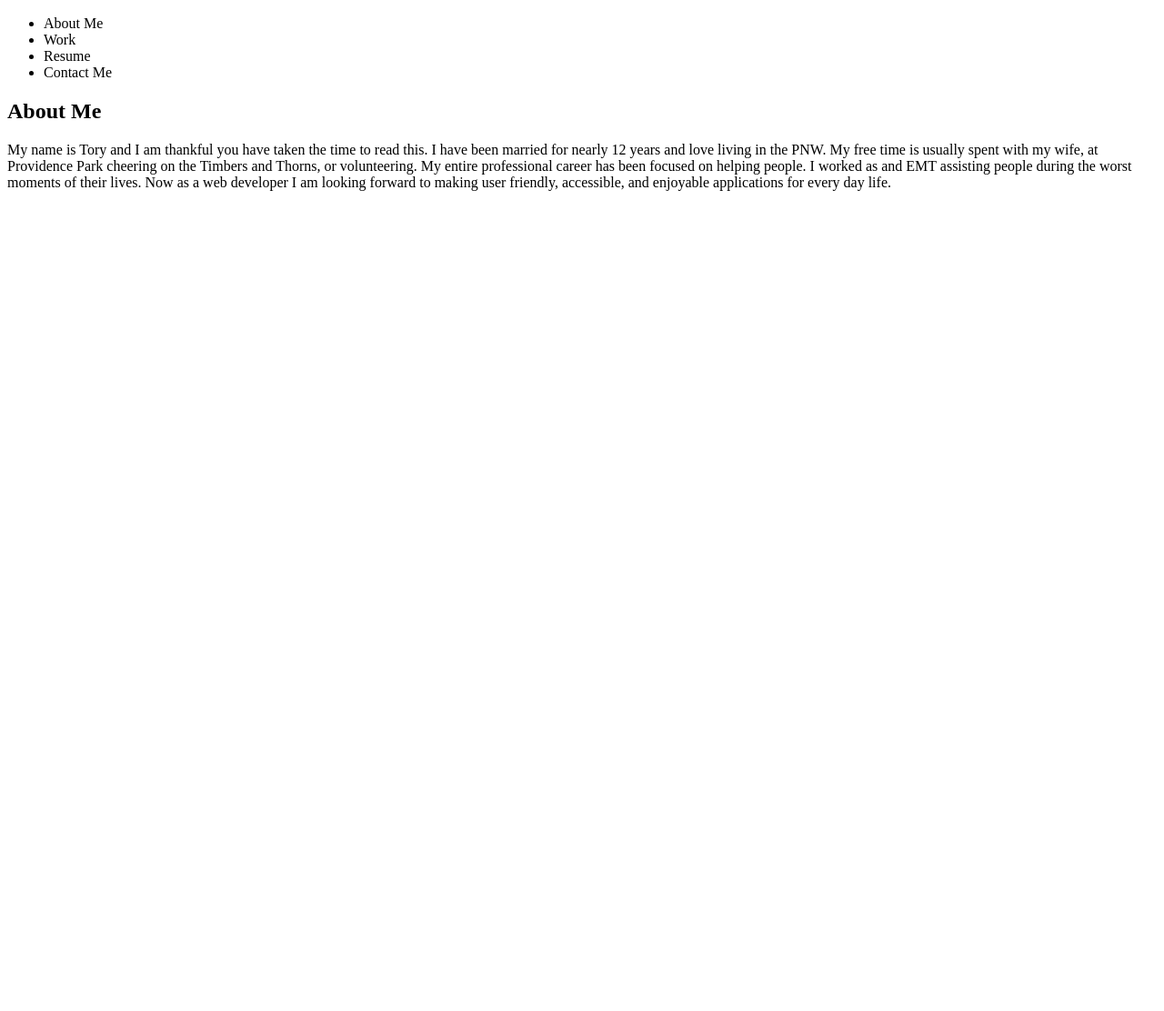
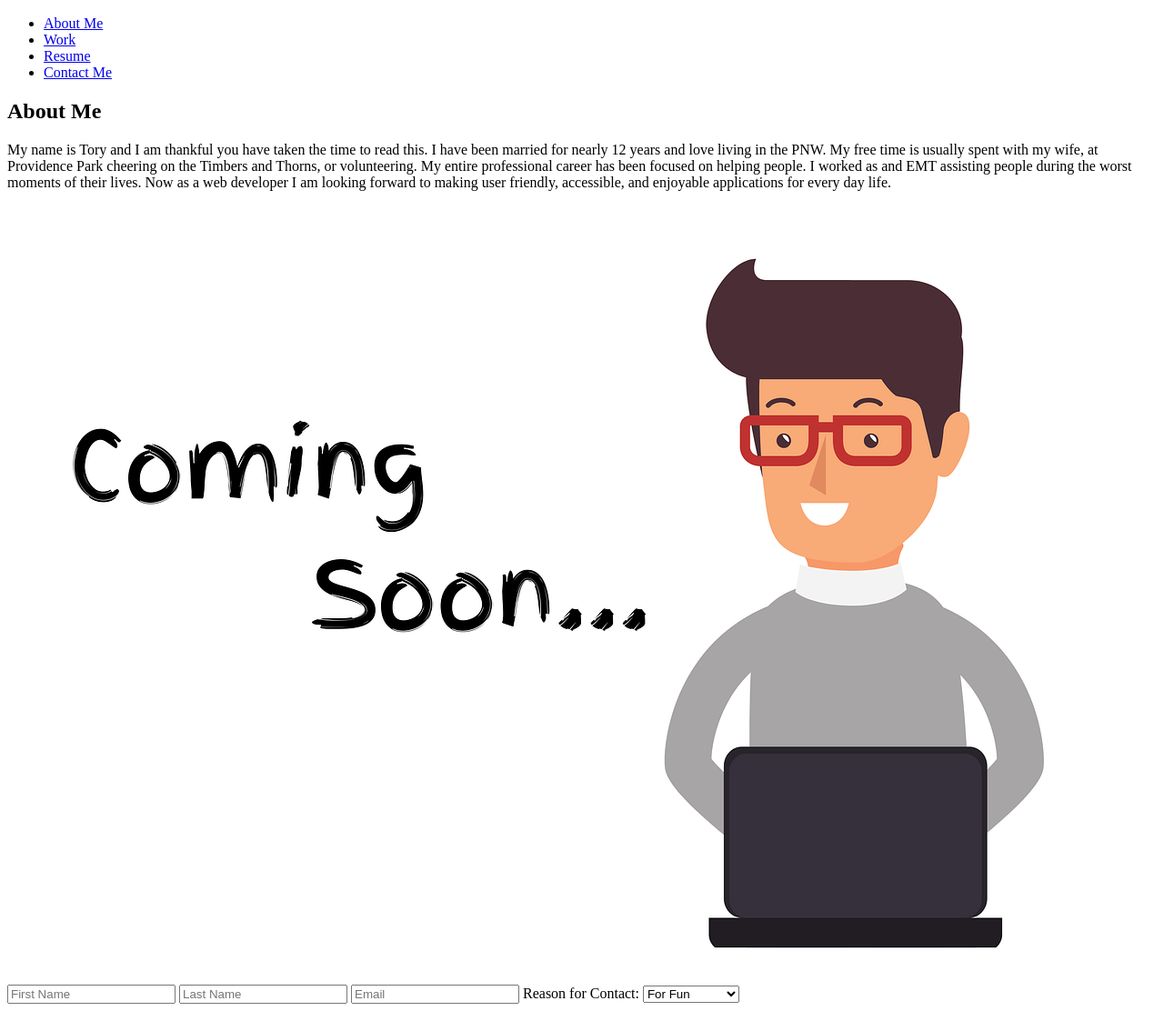
Before and after one commit to TorySnopl/portfolio-page, a plain HTML site: page index.html in a window 1280 px wide. Shown: the part 383-1495 px from the top of the page at 91% size. Before the commit the page ends 800 px from the top, so only its background shows below. Drawn offline with Linux system fonts and the light colour scheme.

Commit message:
base html complete and noted

```diff
--- a/index.html
+++ b/index.html
@@ -9,26 +9,41 @@
 <!-- Header -->
 <header class="header">
     <h1>Tory Snopl Portfolio Page</h1>
-    <img src="assets/images/IMG_7841.jpeg" alt="man and his wife dressed nicely outdoors">
+    <img src="assets/images/IMG_7841.jpeg" style="max-height: 300px" alt="man and his wife dressed nicely outdoors">
     <nav class="nav">
         <ul>
-            <li>About Me</li>
-            <li>Work</li>
-            <li>Resume</li>
-            <li>Contact Me</li>
+            <li><a href="#about">About Me</a></li>
+            <li><a href="#projects">Work</a></li>
+            <li><a href="assets/images/coming-soon.png">Resume</a></li>
+            <li><a href="#contact">Contact Me</a></li>
         </ul>
     </nav>
 </header>
-
+<!--About Us-->
 <body>
-    <Section class="about">
+    <Section id="about" class="about">
         <h2>About Me</h2>
         <P>My name is Tory and I am thankful you have taken the time to read this. I have been married for nearly 12 years and love living in the PNW. My free time is usually spent with my wife, at Providence Park cheering on the Timbers and Thorns, or volunteering. My entire professional career has been focused on helping people. I worked as and EMT assisting people during the worst moments of their lives. Now as a web developer I am looking forward to making user friendly, accessible, and enjoyable applications for every day life.</P>
     </Section>
+<!--Projects-->
+    <Section id="projects" class="projects">
+        <article class="project1"><img src="assets/images/coming-soon.png"></article>
+    </Section>
+<!--Contact Us-->
+    <section id="contact" class="contact">
+        <form class="fill">
+            <input type="text" id="fname" placeholder="First Name">
+            <input type="text" id="lname" placeholder="Last Name">
+            <input type="text" id="email" placeholder="Email">
+            <label for="dropdown">Reason for Contact:</label>
+            <select id="dropdown" name="dropdown">
+                <option value="fun">For Fun</option>
+                <option value="bootcamp">For Bootcamp</option>
+                <option value="work">For Work</option>
+            </select>
+         </form>
 
-    <Section class="Projects">
-
-    </Section>
+    </section>
 
 
 </body>
```
